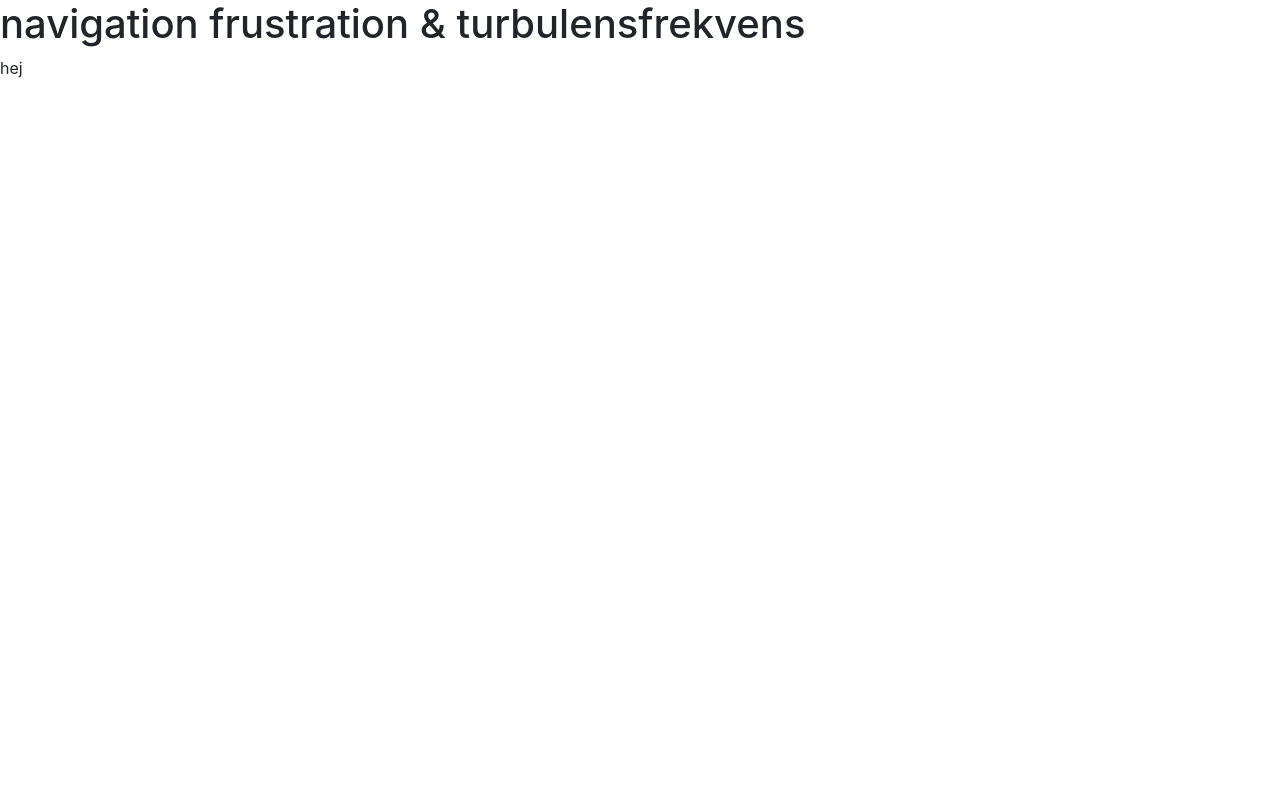
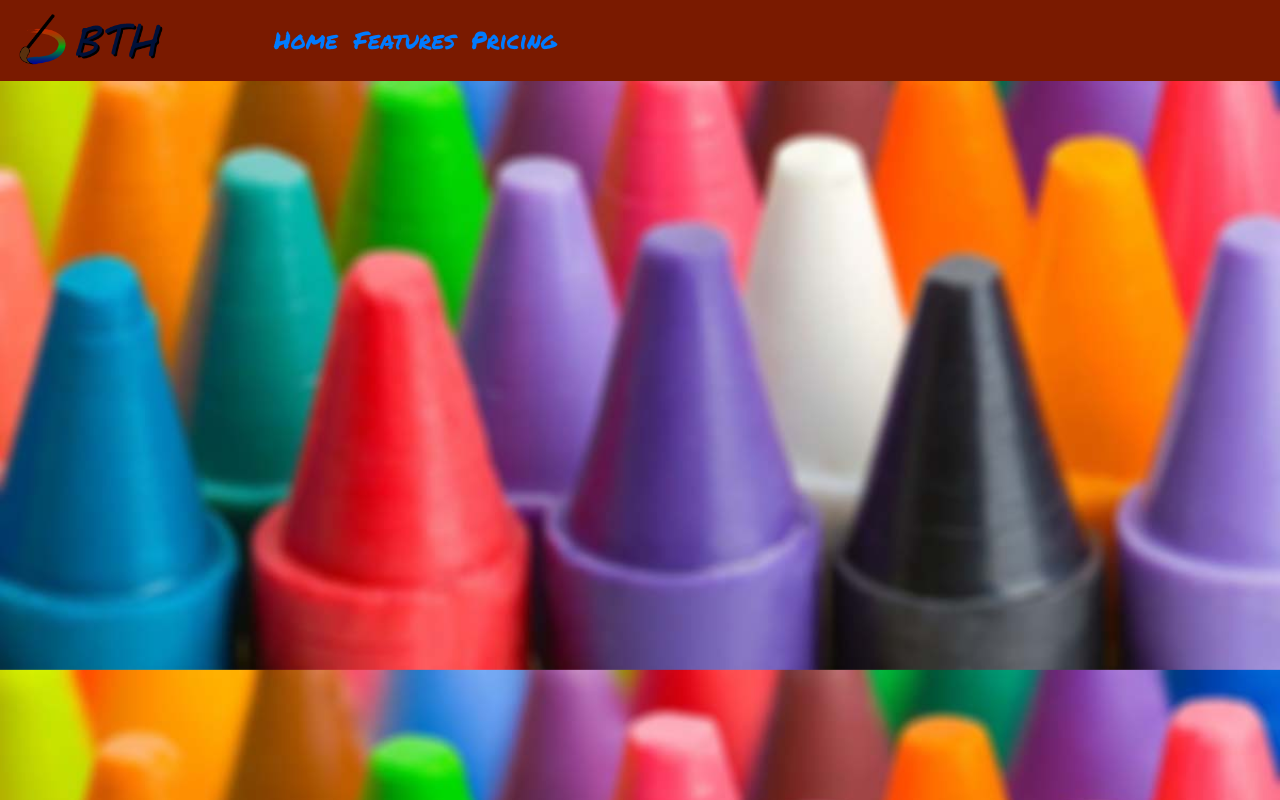
Before and after one commit to DrDankman/pugBildterapihuset, a plain HTML site: page dist/index.html in a window 1280 px wide. Drawn offline with nearby package versions, Linux system fonts and the light colour scheme.

Commit message:
navbar finns nu, bakgrundsbild

```diff
--- a/dist/index.html
+++ b/dist/index.html
@@ -6,13 +6,16 @@
     <meta http-equiv="X-UA-Compatible" content="ie=edge"/>
     <title>Document</title>
     <link rel="stylesheet" href="https://stackpath.bootstrapcdn.com/bootstrap/4.1.3/css/bootstrap.min.css" integrity="sha384-MCw98/SFnGE8fJT3GXwEOngsV7Zt27NXFoaoApmYm81iuXoPkFOJwJ8ERdknLPMO" crossorigin="anonymous"/>
-    <link rel="stylesheet" href="style/main.css"/>
+    <link rel="stylesheet" href="style.css"/>
+    <link href="https://fonts.googleapis.com/css?family=Patrick+Hand|Permanent+Marker" rel="stylesheet"/>
   </head>
   <body>
-    <nav>
-      <h1>navigation frustration & turbulensfrekvens</h1>
+    <nav class="navbar navbar-expand-lg" style="background-color: #7A1A00"><a href="#"><img class="loggan" src="images/bthLoggaNav.png" href="#"/></a>
+      <button class="navbar-toggler" type="button" data-toggle="collapse" data-target="#navbarText" aria-controls="navbarText" aria-expanded="false" aria-label="Toggle navigation"><span class="navbar-toggler-icon"></span></button>
+      <div class="collapse navbar-collapse" id="navbarText">
+        <ul class="navbar-nav mr-auto"><a class="nav-link" href="#">Home </a><a class="nav-link" href="#">Features</a><a class="nav-link" href="#">Pricing</a></ul>
+      </div>
     </nav>
-    <p>hej   </p>
   </body>
   <script src="https://code.jquery.com/jquery-3.3.1.slim.min.js" integrity="sha384-q8i/X+965DzO0rT7abK41JStQIAqVgRVzpbzo5smXKp4YfRvH+8abtTE1Pi6jizo" crossorigin="anonymous"></script>
   <script src="https://cdnjs.cloudflare.com/ajax/libs/popper.js/1.14.3/umd/popper.min.js" integrity="sha384-ZMP7rVo3mIykV+2+9J3UJ46jBk0WLaUAdn689aCwoqbBJiSnjAK/l8WvCWPIPm49" crossorigin="anonymous"></script>
--- /dev/null
+++ b/dist/style.css
@@ -0,0 +1,13 @@
+body {
+    background-image: url("images/crayons.jpg");
+    background-size: cover;
+}
+nav {
+    font-family: 'Permanent Marker', cursive;
+    font-size: 1.5em;
+    display: inline;
+}
+.loggan {
+    width: 60%;
+    height: 60%;
+}
--- a/src/style.css
+++ /dev/null
@@ -1,3 +0,0 @@
-body {
-    background: url(Crayons.jpg);
-}
```
Also changed, not shown: dist/layout.html (+2 -4 lines), dist/nav.html (deleted, +0 -4 lines), dist/images/baseline-call-24px.svg (deleted), dist/images/baseline-email-24px.svg (deleted), dist/images/baseline-room-24px.svg (deleted), dist/images/bthLogga.png (added), dist/images/bthLoggaNav.png (added), dist/images/enmålare.png (renamed from dist/images/andrey_portrait.png), dist/images/fyraglada.jpg (renamed from dist/images/7863398.jpg), dist/images/tvåglada.jpg (renamed from dist/images/75638615-women-are-sitting-at-a-table-in-a-cafe-socialising-over-coffee-and-tea-.jpg), 3 other files.
